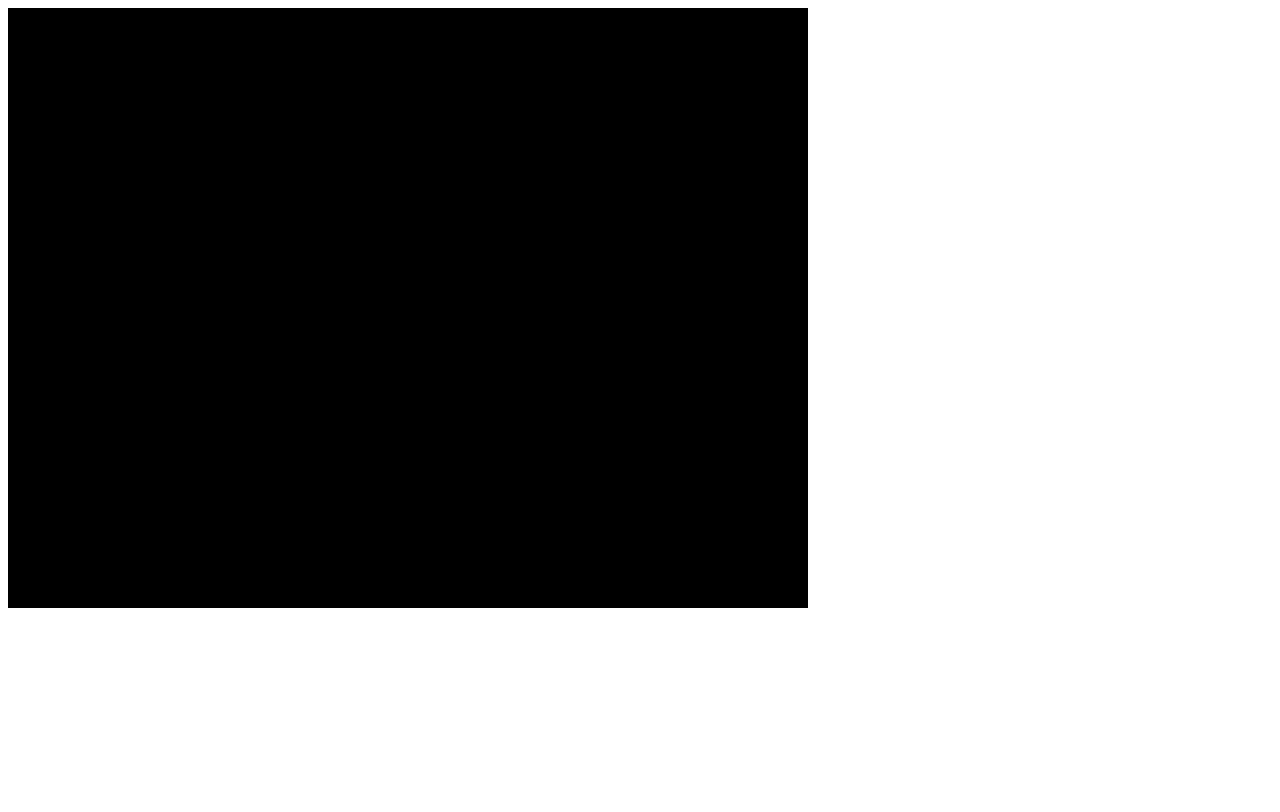
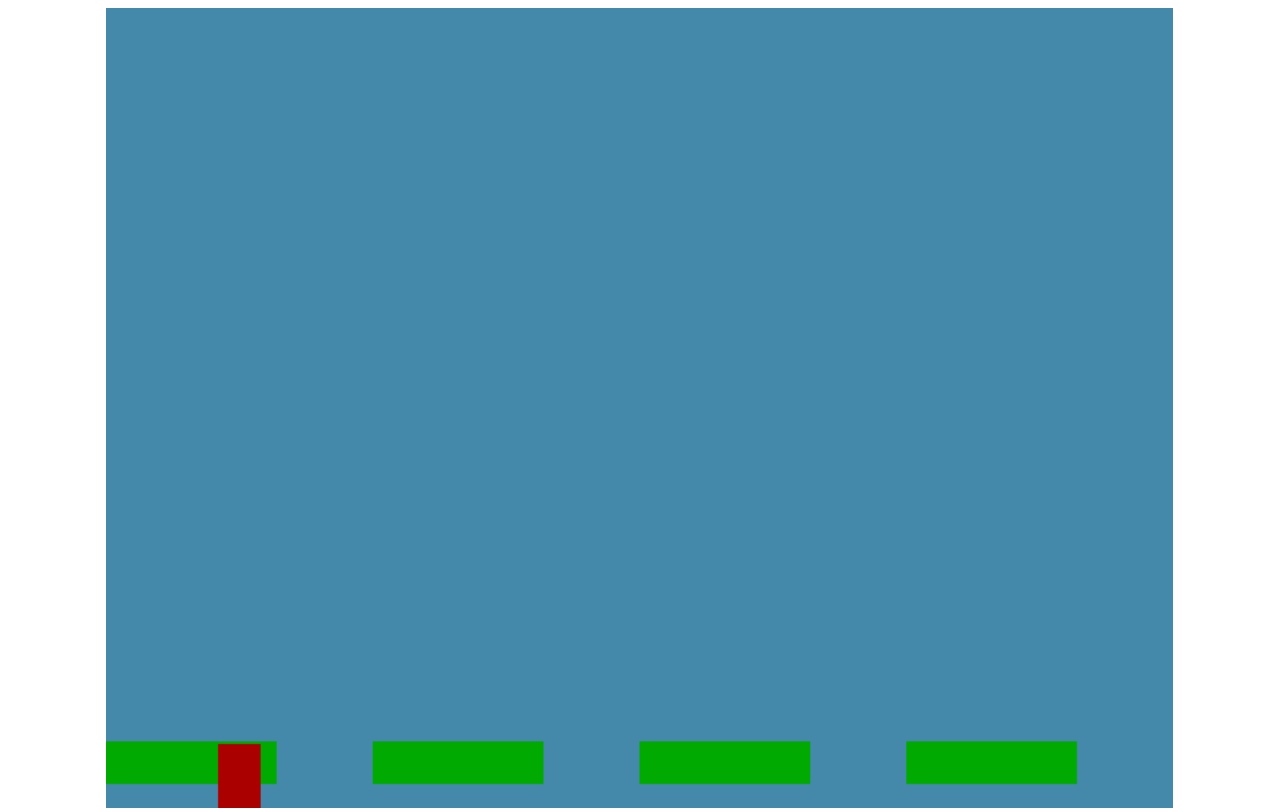
Before and after one commit to GunnerTheCoder/infinite-jumper, a website: page public/index.html in a window 1280 px wide. Drawn offline with nearby package versions, Linux system fonts and the light colour scheme.

Commit message:
Add procedural platforms, player sprite, and respawn logic

```diff
--- a/public/index.html
+++ b/public/index.html
@@ -9,13 +9,23 @@
   <script type="module">
     import * as Phaser from 'https://cdn.jsdelivr.net/npm/phaser@3/dist/phaser.esm.js';
     import BootScene from './src/scenes/BootScene.js';
+    import PreloadScene from './src/scenes/PreloadScene.js';
+    import GameScene from './src/scenes/GameScene.js';
 
     const config = {
       type: Phaser.AUTO,
       width: 800,
       height: 600,
-      physics: { default: 'arcade', arcade: { gravity: { y: 1000 } } },
-      scene: [BootScene]
+      backgroundColor: '#4488aa',
+      scale: {
+        mode: Phaser.Scale.FIT,
+        autoCenter: Phaser.Scale.CENTER_BOTH
+      },
+      physics: {
+        default: 'arcade',
+        arcade: { gravity: { y: 1000 } }
+      },
+      scene: [BootScene, PreloadScene, GameScene]  // register all scenes here
     };
 
     new Phaser.Game(config);
--- a/public/src/scenes/GameScene.js
+++ b/public/src/scenes/GameScene.js
@@ -1,15 +1,82 @@
 import * as Phaser from 'https://cdn.jsdelivr.net/npm/phaser@3/dist/phaser.esm.js';
 
 export default class GameScene extends Phaser.Scene {
-  constructor() { super('Game'); }
+  constructor() {
+    super('Game');
+    this.lastPlatformX = 0;
+    this.lastSafeX = 0;
+    this.lastSafeY = 0;
+  }
 
   create() {
-    // Draw the logo at the center of the canvas
-    const { width, height } = this.scale;
-    this.add.image(width / 2, height / 2, 'logo');
+    // — World & camera bounds
+    this.physics.world.setBounds(0, 0, Number.MAX_SAFE_INTEGER, 600);
+    this.cameras.main.setBounds(0, 0, Number.MAX_SAFE_INTEGER, 600);
+
+    // — Create platform group
+    this.platforms = this.physics.add.staticGroup();
+
+    // — Initial platforms
+    for (let x = 0; x < 800; x += 200) {
+      const p = this.platforms.create(x, 550, 'platform').setOrigin(0);
+      this.lastPlatformX = x;
+    }
+
+    // — Player
+    this.player = this.physics.add.sprite(100, 450, 'player');
+    this.player.setBounce(0.1);
+    this.player.setCollideWorldBounds(true);
+
+    // — Collider & "last safe" tracking
+    this.physics.add.collider(this.player, this.platforms, (player, platform) => {
+      this.lastSafeX = player.x;
+      this.lastSafeY = player.y;
+    });
+
+    // — Camera follow
+    this.cameras.main.startFollow(this.player, true, 0.1, 0.1);
+
+    // — Input
+    this.cursors = this.input.keyboard.createCursorKeys();
+    this.aKey = this.input.keyboard.addKey('A');
+    this.dKey = this.input.keyboard.addKey('D');
+
+    // Record initial safe spot
+    this.lastSafeX = this.player.x;
+    this.lastSafeY = this.player.y;
   }
 
   update() {
-    // nothing yet
+    // — Horizontal movement
+    const speed = 200;
+    if (this.cursors.left.isDown || this.aKey.isDown) {
+      this.player.setVelocityX(-speed);
+    } else if (this.cursors.right.isDown || this.dKey.isDown) {
+      this.player.setVelocityX(speed);
+    } else {
+      this.player.setVelocityX(0);
+    }
+
+    // — Jump
+    if (Phaser.Input.Keyboard.JustDown(this.cursors.space) && this.player.body.touching.down) {
+      this.player.setVelocityY(-400);
+    }
+
+    // — Spawn new platforms ahead
+    const cameraRight = this.cameras.main.scrollX + 800;
+    if (this.lastPlatformX < cameraRight) {
+      const x = this.lastPlatformX + Phaser.Math.Between(150, 300);
+      const y = Phaser.Math.Between(300, 550);
+      const plat = this.platforms.create(x, y, 'platform').setOrigin(0);
+      this.lastPlatformX = x;
+      plat.refreshBody();
+    }
+
+    // — Void check & respawn
+    const voidY = this.cameras.main.scrollY + 700;
+    if (this.player.y > voidY) {
+      this.player.setPosition(this.lastSafeX, this.lastSafeY - 50);
+      this.player.setVelocity(0, 0);
+    }
   }
 }
--- a/public/src/scenes/PreloadScene.js
+++ b/public/src/scenes/PreloadScene.js
@@ -2,15 +2,29 @@ import * as Phaser from 'https://cdn.jsdelivr.net/npm/phaser@3/dist/phaser.esm.j
 import GameScene from './GameScene.js';
 
 export default class PreloadScene extends Phaser.Scene {
-  constructor() { super('Preload'); }
+  constructor() {
+    super('Preload');
+  }
 
   preload() {
-    // Load Phaser’s logo from the official examples CDN
-    this.load.image('logo', 'https://labs.phaser.io/assets/sprites/phaser3-logo.png');
+    // nothing to load from disk…
   }
 
   create() {
-    // Go to the main game scene once loading is done
+    // ▸ Generate a green platform texture (128×32)
+    const gfx = this.add.graphics();
+    gfx.fillStyle(0x00aa00, 1);
+    gfx.fillRect(0, 0, 128, 32);
+    gfx.generateTexture('platform', 128, 32);
+    gfx.clear();
+
+    // ▸ Generate a red player texture (32×48)
+    gfx.fillStyle(0xaa0000, 1);
+    gfx.fillRect(0, 0, 32, 48);
+    gfx.generateTexture('player', 32, 48);
+    gfx.destroy();
+
+    // Move on to the Game scene
     this.scene.start('Game');
   }
 }
```
